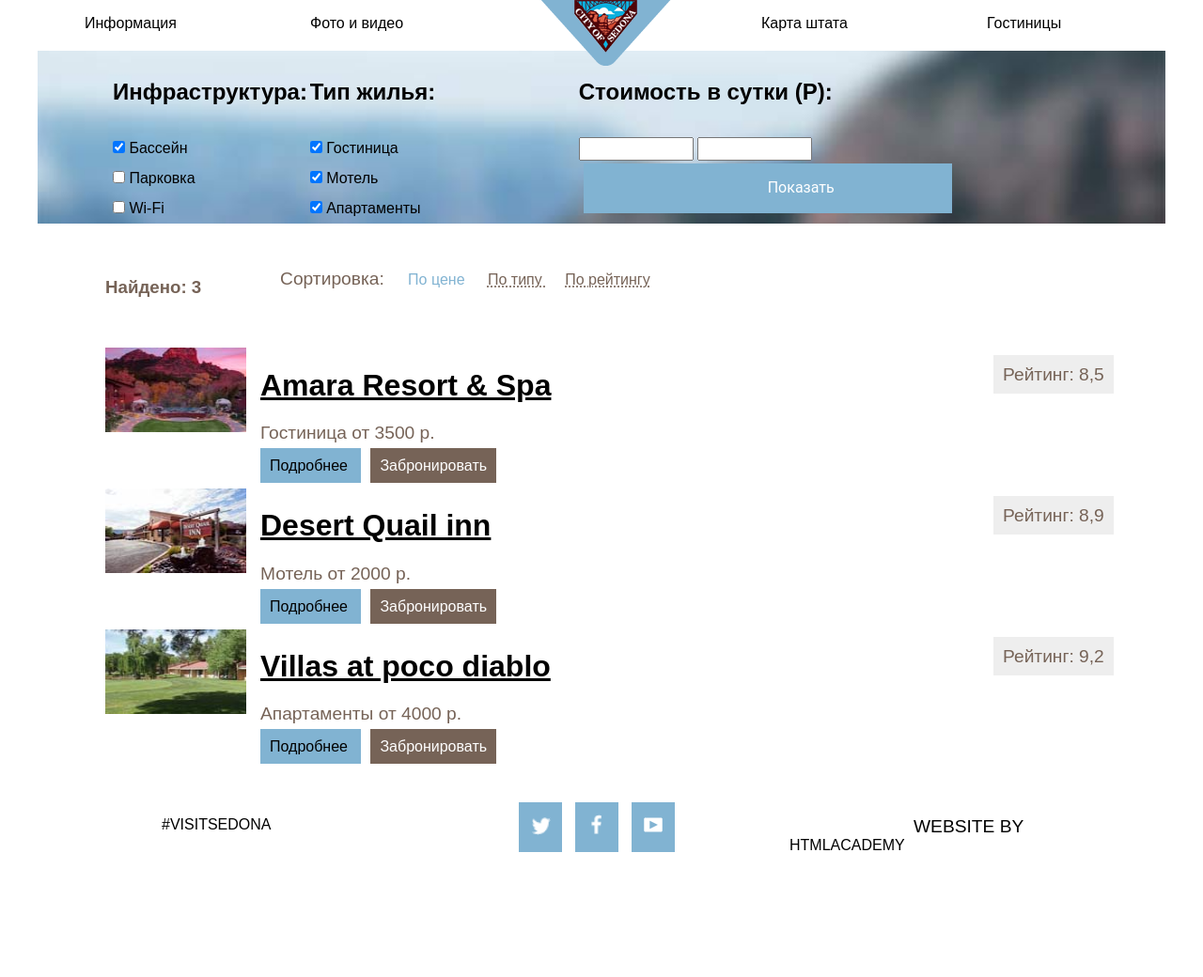
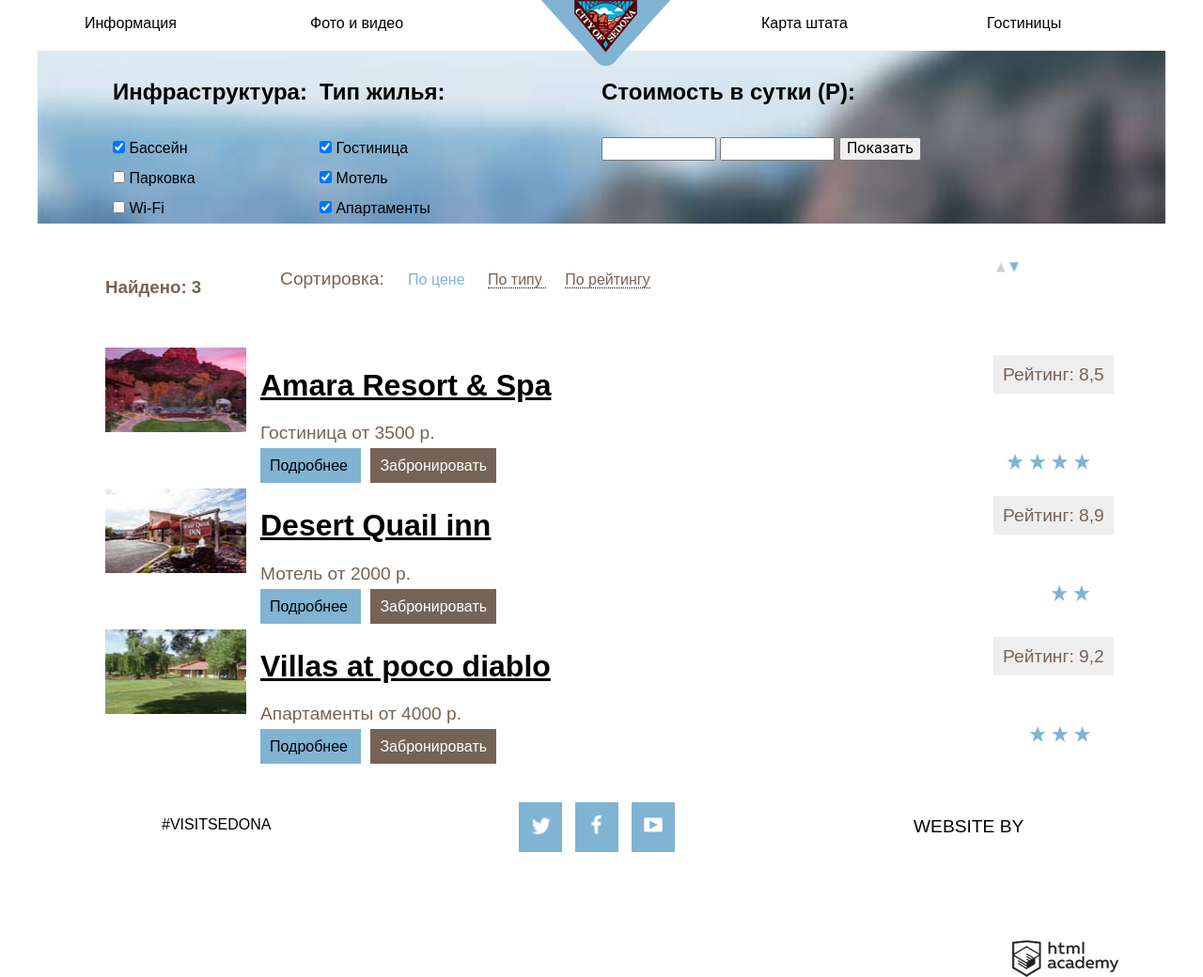
Before and after one commit to JonkaLapshina/176447-sedona, a plain HTML site: page catalog.html in a window 1280 px wide. Shown: the top 1040 px of the page at 94% size. Before the commit the page ends 962 px from the top, so only its background shows below. Drawn offline with Linux system fonts and the light colour scheme.

Commit message:
Декоративные элементы

```diff
--- a/catalog.html
+++ b/catalog.html
@@ -55,8 +55,8 @@
         <a href="#" class="link-brown"> По рейтингу </a>
       </div>
       <div class="arrow">
-        <a href="#"></a>
-        <a href="#"></a>
+        <a href="#"> <img src="img/icons/pointerup.png" height="11" width="10" alt="pointerup" class="pointerup"></a>
+        <a href="#"><img src="img/icons/pointerdown.png" height="11" width="10" alt="pointerdown" class="pointerdown"></a>
       </div>
     </section>
     <article class="hotel">
@@ -70,6 +70,7 @@
         </form>
       </div>
       <div class="value">
+        <img src="img/icons/fourstars.png" height="17" width="89" alt="fourstars" class="fourstars">
         <span class="rating"> Рейтинг: 8,5 </span></div>
     </article>
     <article class="hotel">
@@ -83,6 +84,7 @@
         </form>
       </div>
       <div class="value">
+        <img src="img/icons/twostars.png" height="17" width="42" alt="twostars" class="twostars">
         <span class="rating"> Рейтинг: 8,9 </span> </div>
     </article>
     <article class="hotel">
@@ -96,6 +98,7 @@
         </form>
       </div>
       <div class="value">
+        <img src="img/icons/threestars.png" height="17" width="65" alt="threestars" class="threestars">
         <span class="rating"> Рейтинг: 9,2 </span></div>
     </article>
     <footer class="direction">
@@ -106,7 +109,7 @@
         <a href="#" class="social"> <img src="img/icons/youtube.png" height="16" width="20" alt="youtube"> </a>
       </div>
       <div class="hashtag">
-        <a href="#"> <span>WEBSITE BY </span> HTMLACADEMY </a>
+        <a href="#"> <span>WEBSITE BY </span> <img src="img/icons/htmlacademy.png" height="39" width="113" alt="htmlacademy" class="academy"> </a>
       </div>
     </footer>
 </body>
--- a/css/style.css
+++ b/css/style.css
@@ -171,7 +171,7 @@
     padding: 2px 5px;
     border: 1px solid #cccccc;
 }
-input[type="submit"] {
+.map input[type="submit"] {
     display: inline-block;
     margin: 0 5px;
     padding: 17px 196px;
@@ -199,6 +199,11 @@
 .hashtag a:last-child {
   margin-right: 102px;
 }
+.academy {
+  position: absolute;
+right: 90px;
+bottom: -240px;
+}
 .links {
     margin: 0 auto;
     padding: 35px;
@@ -223,9 +228,6 @@
 }
 .twitter {
    background-position: 10px 0;
-}
-.price input[type="submit"]{
-width: 138px;
 }
 .hotel {
   width: 1200px;
@@ -254,6 +256,21 @@
   padding-top: 38px;
   padding-bottom: 35px;
  color: #766357;
+}
+.fourstars {
+  position: absolute;
+  right: 120px;
+  bottom: 300px;
+}
+.twostars {
+  position: absolute;
+  right: 120px;
+  bottom: 160px;
+}
+.threestars {
+  position: absolute;
+  right: 120px;
+  bottom: 10px;
 }
 .detail {
   color: white;
@@ -295,7 +312,8 @@
   margin-right: 20px;
 }
 .link-brown {
-  text-decoration-style: dotted;
+  text-decoration: none;
+  border-bottom: 1px dotted #000;
   color: #766357;
   margin-right: 20px;
 }
```
Also changed, not shown: index.html (+1 -1 lines), img/icons/fourstars.png (added), img/icons/htmlacademy.png (added), img/icons/pointerdown.png (added), img/icons/pointerup.png (added), img/icons/threestars.png (added), img/icons/twostars.png (added).
